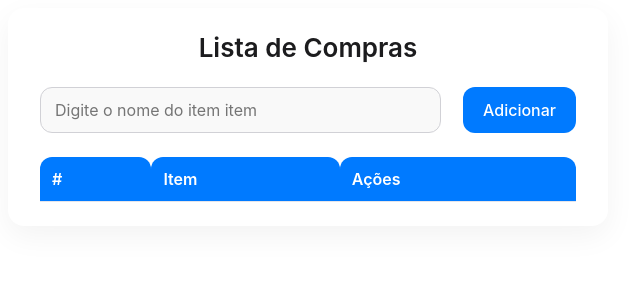
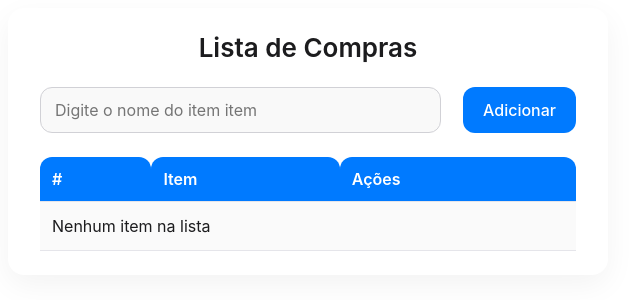
Before and after one commit to analuizacandida/calculadoraAngular, an Angular app: page / in a window 1280 px wide. Shown: the top 300 px of the page, without its empty margins (0-640 px from the left). Built offline with nearby package versions, Linux system fonts and the light colour scheme.

Commit message:
@for e ngFor

```diff
--- a/src/app/lista-compras/lista-compras.component.html
+++ b/src/app/lista-compras/lista-compras.component.html
@@ -21,13 +21,17 @@
         @for (elemento of lista; track elemento.id) {
 
         <tr>
-            <td>1</td>
+            <td>{{elemento.id}}</td>
             <td>{{elemento.nome}}</td>
             <td>
                 <input type="checkbox">
             </td>
 
         </tr>
+    } @empty {
+        <tr>
+            <td colspan="3">Nenhum item na lista</td>
+        </tr>
     }
     </tbody>
 
```
